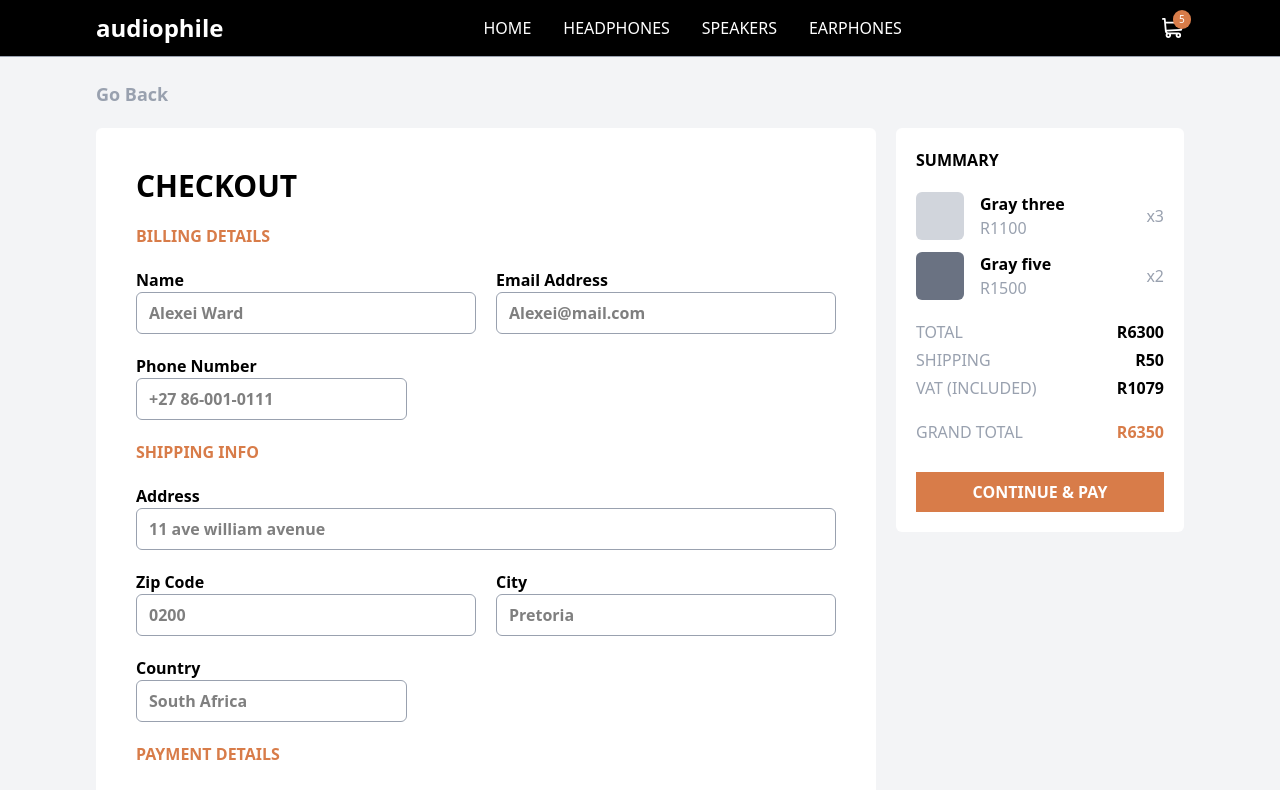
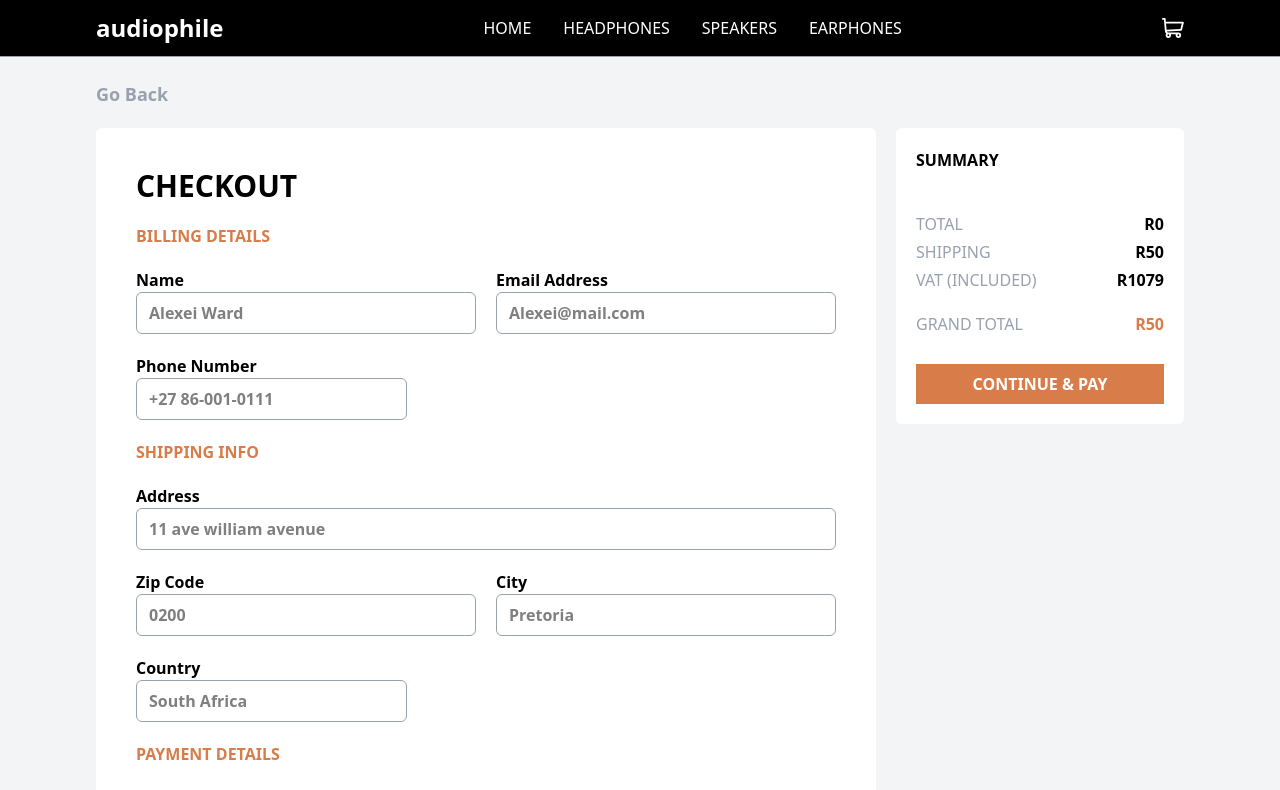
Before and after one commit to FrancoRaymond/audiophile, a React (Vite) app: page /checkout in a window 1280 px wide. Shown: the top 790 px of the page. Built offline with nearby package versions, Linux system fonts and the light colour scheme.

Commit message:
added cart logic

```diff
--- a/src/App.jsx
+++ b/src/App.jsx
@@ -28,7 +28,6 @@ function App() {
       {isLoading ? (
         <Loading />
       ) : (
-        <>
         <Routes>
           <Route path='/' element={<Home />} />
           <Route path='/headphones' element={<Headphones />} />
@@ -37,7 +36,6 @@ function App() {
           <Route path='/checkout' element={<Checkout />} />
           <Route path="/product/:productSlug" element={<ProductDetail />} />
         </Routes>
-        </>
       )}
       <Footer />
     </AppProvider>
--- a/src/components/Cart.jsx
+++ b/src/components/Cart.jsx
@@ -1,37 +1,41 @@
-import React from 'react'
+import React, { useEffect } from 'react'
 import { Link } from 'react-router-dom';
 import { useAppContext } from '../context/context'
 import close from '../assets/icon-close.svg'
 
 
 const Cart = () => {
-    const { cart, setIsCartActive } = useAppContext()
+    const { cart, setCart, setIsCartActive, quantityAdjustment} = useAppContext()
     const total = cart.reduce((acc, curr) => acc + (curr.price * curr.quantity), 0)
     const cartQuantity = cart.reduce((acc, curr) => acc + curr.quantity, 0)
+
   return (
     <div className="cart fixed flex top-0 left-0 z-50 w-full min-h-screen px-2 sm:px-5 md:px-10 lg:px-24">
-        <div className='max-w-sm bg-white w-full p-5 ml-auto h-fit mt-14 rounded-sm flex flex-col'>
+        <div className='max-w-sm h-fit max-h-[500px] overflow-y-auto bg-white w-full p-5 ml-auto mt-14 rounded-sm flex flex-col'>
             <button onClick={() => setIsCartActive(false)} className='border-0 ml-auto mb-3 cursor-pointer'><img src={close} alt="" /></button>
             {
                 cart.length === 0 ?
-                <div className='text-gray-400 font-semibold pt-5 pb-10 text-center px-5 text-xl'>Cart empty</div> :
+                <div className=' pt-5 pb-10 text-center px-5 flex flex-col gap-4'>
+                    <h1 className='text-gray-400 font-semibold text-lg'>Cart empty</h1>
+                    <span className='text-gray-400'>Added items will appear here</span>
+                </div> :
                 <div>
                     <div className='flex justify-between items-center mb-5'>
                         <h2 className='font-semibold text-black'>CART ({cartQuantity}))</h2>
-                        <span className='text-gray-400 underline cursor-pointer'>Remove All</span>
+                        <button onClick={() => setCart([])} className='text-gray-400 underline cursor-pointer border-0'>Remove All</button>
                     </div>
                     {
                         cart.map(item => (
                         <div key={item.id} className='flex gap-4 items-center justify-between mt-2'>
-                            <div className={`h-12 w-12 ${item.image} rounded-md`}></div>
+                            <img src={item.image.mobile} alt="" className="h-12 w-12 rounded-md"/>
                             <div className='grow'>
-                                <h1 className='font-semibold text-black'>{item.name}</h1>
+                                <h1 className='font-semibold text-black'>{item.slug}</h1>
                                 <h2 className=' font-medium text-gray-400'>R{item.price}</h2>
                             </div>
                             <div className='flex gap-4 bg-gray-200 items-center px-3 py-1'>
-                                <button className='text-gray-600 border-0 cursor-pointer font-bold'>-</button>
-                                <span className='cursor-pointer font-bold text-black'>1</span>
-                                <button className='text-gray-600 border-0 cursor-pointer font-bold'>+</button>
+                                <button onClick={(e) => quantityAdjustment(e, item.id)} id='decrement' className='text-gray-600 border-0 cursor-pointer font-bold'>-</button>
+                                <span className='cursor-pointer font-bold text-black'>{item.quantity}</span>
+                                <button onClick={(e) => quantityAdjustment(e, item.id)} id='increment' className='text-gray-600 border-0 cursor-pointer font-bold'>+</button>
                             </div>
                         </div>
                         ))
--- a/src/components/CheckoutCart.jsx
+++ b/src/components/CheckoutCart.jsx
@@ -15,7 +15,7 @@ const CheckoutCart = () => {
           {
             cart.map(item => (
               <div key={item.id} className='flex gap-4 items-center justify-between'>
-                <div className={`h-12 w-12 ${item.image} rounded-md`}></div>
+                <img src={item.image.mobile} alt="" className='h-12 w-12 rounded-md'/>
                 <div className='grow'>
                   <h1 className='font-semibold'>{item.name}</h1>
                   <h2 className='text-gray-400 font-medium'>R{item.price}</h2>
--- a/src/components/Navbar.jsx
+++ b/src/components/Navbar.jsx
@@ -27,12 +27,15 @@ const Navbar = () => {
   const closeMenu = () => {
     setMenuOpen(false)
   }
+  useEffect(() => {
+    menuOpen ? document.body.style.overflow = 'hidden' : document.body.style.overflow = 'auto'
+  }, [menuOpen])
 
   return (
     <div className='text-white w-full border-b border-gray-400 bg-black z-50 flex justify-between items-center py-3 px-2 sm:px-5 md:px-10 lg:px-24 fixed top-0'>
       <Link onClick={closeMenu} to="/" className="text-2xl font-bold">audiophile</Link>
-      <nav className={`${size < 640 ? menuOpen ? 'absolute block bg-black top-14 p-7 left-0 right-0 mx-auto max-w-[90%]' : 'hidden' : ''}`}>
-        <ul className={`flex gap-8 ${size < 640 ? 'flex-col items-center' : 'flex-row'}`}>
+      <nav className={`${size < 640 ? menuOpen ? 'activeMenu absolute block top-14 h-screen left-0 right-0 mx-auto w-full' : 'hidden' : ''}`}>
+        <ul className={`flex gap-8 ${size < 640 ? 'flex-col items-center h-fit w-full' : 'flex-row'}`}>
           <li><Link onClick={closeMenu} to="/">HOME</Link></li>
           <li><Link onClick={closeMenu} to="/headphones">HEADPHONES</Link></li>
           <li><Link onClick={closeMenu} to="/speakers">SPEAKERS</Link></li>
--- a/src/components/homepage/HeroSection.jsx
+++ b/src/components/homepage/HeroSection.jsx
@@ -4,8 +4,8 @@ import { useNavigate } from 'react-router-dom';
 const HeroSection = () => {
   const navigate = useNavigate();
 
-  const handleNavigation = (productId) => {
-    navigate(`/product/${productId}`);
+  const handleNavigation = (productSlug) => {
+    navigate(`/product/${productSlug}`);
 };
 
   return (
@@ -14,7 +14,7 @@ const HeroSection = () => {
         <h1 className='text-gray-400 text-lg tracking-widest '>NEW PRODUCT</h1>
         <h2 className='text-5xl font-bold text-white flex mt-5 max-w-80'>XX99 MARK || HEADPHONE</h2>
         <p className='text-gray-300  text-lg mt-4 max-w-80'>Experience natural, lifelike audio and exceptionl build quality made for the passionate music enthusiast.</p>
-        <button onClick={() => handleNavigation(4)} className='text-white bg-[#d87c49] font-semibold px-12 py-3 mt-4 cursor-pointer'>SEE PRODUCT</button>
+        <button onClick={() => handleNavigation('xx99-mark-two-headphones')} className='text-white bg-[#d87c49] font-semibold px-12 py-3 mt-4 cursor-pointer'>SEE PRODUCT</button>
       </div>
     </div>
   )
--- a/src/components/homepage/Products.jsx
+++ b/src/components/homepage/Products.jsx
@@ -14,6 +14,7 @@ const Products = () => {
 
     const handleNavigation = (productSlug) => {
         navigate(`/product/${productSlug}`);
+        console.log(productSlug)
     };
 
   return (
--- a/src/components/productDetail/ProductDetails.jsx
+++ b/src/components/productDetail/ProductDetails.jsx
@@ -6,15 +6,27 @@ import Gallery from './Gallery.jsx';
 import Categories from '../homepage/Categories.jsx';
 import Others from './Others.jsx';
 import Details from '../homepage/Details.jsx';
+import { useAppContext } from '../../context/context.jsx';
 
 function ProductDetail() {
   const navigate = useNavigate();
   const { productSlug } = useParams();
   const [product, setProduct] = useState(products.filter(item => item.slug === productSlug))
+  const { addToCart  } = useAppContext()
+  const [qtyCounter, setQtyCounter] = useState(1)
 
   useEffect(() => {
     window.scrollTo({ top: 0, behavior: "smooth" });
   }, []);
+
+  const handleQuantityAdujstment = (e) => {
+    if(e.target.id === 'increment'){
+      setQtyCounter((prevQty) => prevQty + 1)
+    }
+    if(e.target.id === 'decrement'){
+      setQtyCounter((prevQty) => prevQty === 1 ? 1 : prevQty - 1)
+    }
+  }
 
   return (
     <div className="product-detail mt-14 px-2 sm:px-5 md:px-10 lg:px-24">
@@ -32,11 +44,21 @@ function ProductDetail() {
                 <span className='font-semibold text-black text-lg'>R{item.price}</span>
                 <div className='flex gap-5 items-center'>
                     <div className='flex gap-8 bg-gray-200 items-center px-3 h-fit py-2'>
-                        <button className='text-gray-600 border-0 cursor-pointer font-bold'>-</button>
-                        <span className='cursor-pointer font-bold text-black'>1</span>
-                        <button className='text-gray-600 border-0 cursor-pointer font-bold'>+</button>
+                        <button
+                          onClick={(e) => handleQuantityAdujstment(e)}
+                          id='decrement'
+                          className='text-gray-600 border-0 cursor-pointer font-bold'
+                        >-
+                        </button>
+                        <span className='cursor-pointer font-bold text-black'>{qtyCounter}</span>
+                        <button
+                          onClick={(e) => handleQuantityAdujstment(e)}
+                          id='increment'
+                          className='text-gray-600 border-0 cursor-pointer font-bold'
+                        >+
+                        </button>
                     </div>
-                    <button  className='text-white bg-[#d87c49] w-fit font-semibold px-8 py-2 cursor-pointer'>ADD TO CART</button>
+                    <button onClick={() => addToCart(item, qtyCounter)}  className='text-white bg-[#d87c49] w-fit font-semibold px-8 py-2 cursor-pointer'>ADD TO CART</button>
                 </div>
             </div>
           </div>
--- a/src/context/context.jsx
+++ b/src/context/context.jsx
@@ -1,26 +1,44 @@
-import React, { createContext, useContext, useState } from "react";
+import React, { createContext, useContext, useEffect, useState } from "react";
 
 const AppContext = createContext();
 
 const AppProvider = ({ children }) => {
   const [size, setSize] = useState(window.innerWidth)
   const [isCartActive, setIsCartActive] = useState(false)
-  const [cart, setCart] = useState([
-    {
-      id : 1,
-      image : 'bg-gray-300',
-      quantity : 3,
-      name : 'Gray three',
-      price : 1100
-    },
-    {
-      id : 2,
-      image : 'bg-gray-500',
-      quantity : 2,
-      name : 'Gray five',
-      price : 1500
+  const [cart, setCart] = useState([])
+
+  const addToCart = (product, qty) => {
+    setCart((prevCart) => {
+      const existingProduct = prevCart.find(item => item.id === product.id);
+      if (existingProduct) {
+        return prevCart.map(item =>
+          item.id === product.id
+            ? { ...item, quantity: qty }
+            : item
+        );
+      } else {
+        return [...prevCart, { ...product, quantity: qty }];
+      }
+    });
+  };
+
+  const quantityAdjustment = (e, productId) => {
+    if (e.target.id === "increment") {
+        setCart(cart.map(item =>
+            item.id === productId ?
+            { ...item, quantity: item.quantity + 1 } : item
+        ));
     }
-  ])
+
+    if (e.target.id === "decrement") {
+      setCart(cart
+        .map(item =>
+            item.id === productId ? { ...item, quantity: item.quantity - 1 } : item
+        )
+        .filter(item => item.quantity > 0)
+      );
+    }
+};
 
   return (
     <AppContext.Provider
@@ -31,7 +49,9 @@ const AppProvider = ({ children }) => {
           size,
           setSize,
           isCartActive,
-          setIsCartActive
+          setIsCartActive,
+          addToCart,
+          quantityAdjustment
         }
       }
     >
--- a/src/index.css
+++ b/src/index.css
@@ -22,3 +22,9 @@ body{
 .cart{
     background-color: rgba(0, 0, 0, 0.5);
 }
+.activeMenu{
+    background-color: rgba(0, 0, 0, 0.5);
+}
+.activeMenu ul{
+    @apply bg-black py-8
+}
--- a/src/main.jsx
+++ b/src/main.jsx
@@ -1,13 +1,10 @@
-import { StrictMode } from 'react'
 import { createRoot } from 'react-dom/client'
 import { BrowserRouter } from 'react-router-dom'
 import './index.css'
 import App from './App.jsx'
 
 createRoot(document.getElementById('root')).render(
-  <StrictMode>
-    <BrowserRouter>
-        <App />
-    </BrowserRouter>
-  </StrictMode>,
+  <BrowserRouter>
+      <App />
+  </BrowserRouter>
 )
```
Lines whose indentation alone changed are shown as unchanged.
